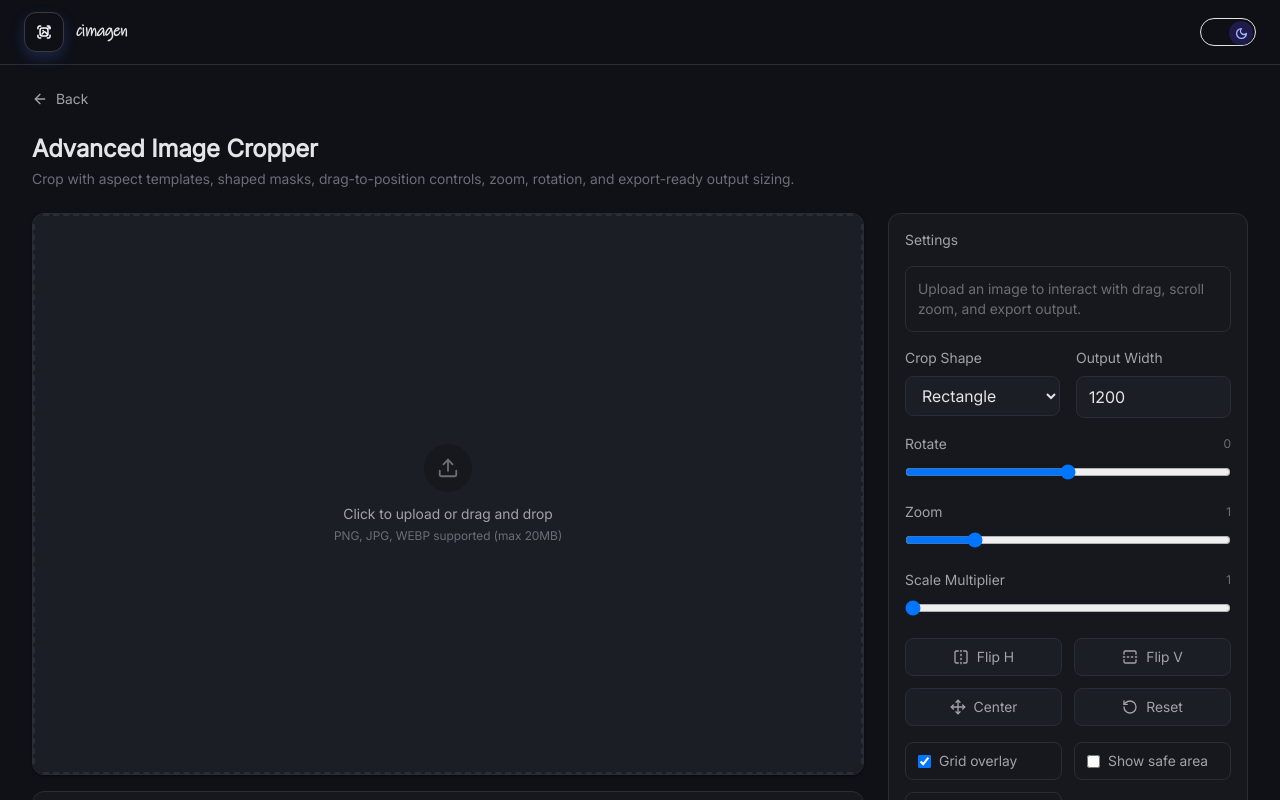
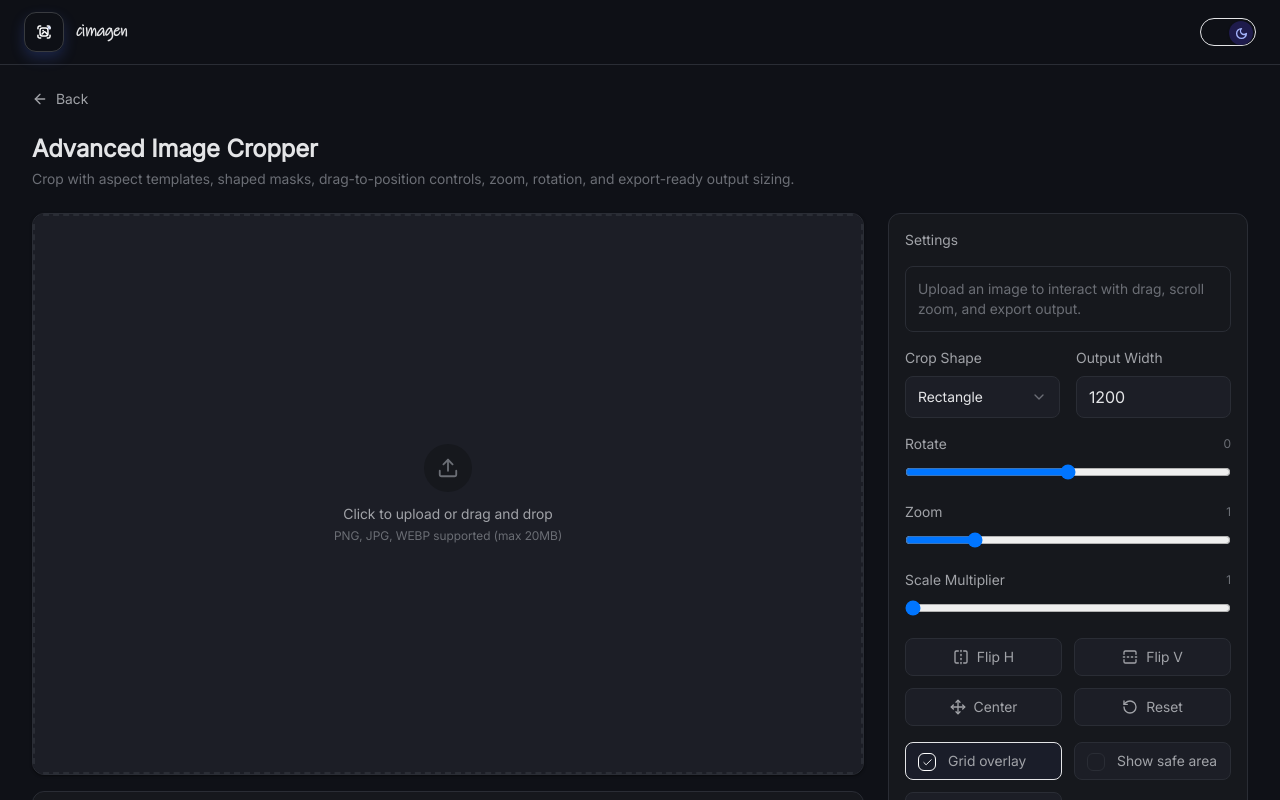
Before and after one commit to motebaya/cimagen, a React (Vite) app: page /cimagen/advanced-cropper in a window 1280 px wide. Shown: the top 800 px of the page. Built offline with nearby package versions, Linux system fonts and the light colour scheme.

Commit message:
refactor(advanced-cropper): adopt shared settings controls

```diff
--- a/src/components/advanced-cropper/CropSettingsCard.jsx
+++ b/src/components/advanced-cropper/CropSettingsCard.jsx
@@ -1,3 +1,5 @@
+import CreatorCheckbox from "../creator/CreatorCheckbox.jsx";
+import CreatorSelect from "../creator/CreatorSelect.jsx";
 import CropToolbar from "./CropToolbar.jsx";
 import RangeField from "./RangeField.jsx";
 
@@ -41,30 +43,12 @@ export default function CropSettingsCard({
       )}
 
       <div className="grid grid-cols-2 gap-4">
-        <div>
-          <label
-            className="block text-sm font-medium mb-2"
-            style={{ color: "var(--text-secondary)" }}
-          >
-            Crop Shape
-          </label>
-          <select
-            value={settings.shape}
-            onChange={(event) => onUpdateSetting("shape", event.target.value)}
-            className="w-full px-3 py-2 rounded-lg border outline-none"
-            style={{
-              borderColor: "var(--border-color)",
-              backgroundColor: "var(--input-bg)",
-              color: "var(--text-primary)",
-            }}
-          >
-            {shapeOptions.map(([value, label]) => (
-              <option key={value} value={value}>
-                {label}
-              </option>
-            ))}
-          </select>
-        </div>
+        <CreatorSelect
+          label="Crop Shape"
+          value={settings.shape}
+          options={shapeOptions.map(([value, label]) => ({ value, label }))}
+          onChange={(value) => onUpdateSetting("shape", value)}
+        />
 
         <div>
           <label
@@ -144,21 +128,13 @@ export default function CropSettingsCard({
           ["showSafeArea", "Show safe area"],
           ["transparentBackground", "Transparent background"],
         ].map(([key, label]) => (
-          <label
+          <CreatorCheckbox
             key={key}
-            className="flex items-center gap-2 rounded-lg border px-3 py-2 cursor-pointer"
-            style={{
-              borderColor: "var(--border-color)",
-              color: "var(--text-secondary)",
-            }}
-          >
-            <input
-              type="checkbox"
-              checked={settings[key]}
-              onChange={() => onToggleSetting(key)}
-            />
-            <span className="text-sm">{label}</span>
-          </label>
+            checked={settings[key]}
+            compact
+            label={label}
+            onChange={() => onToggleSetting(key)}
+          />
         ))}
       </div>
 
```
